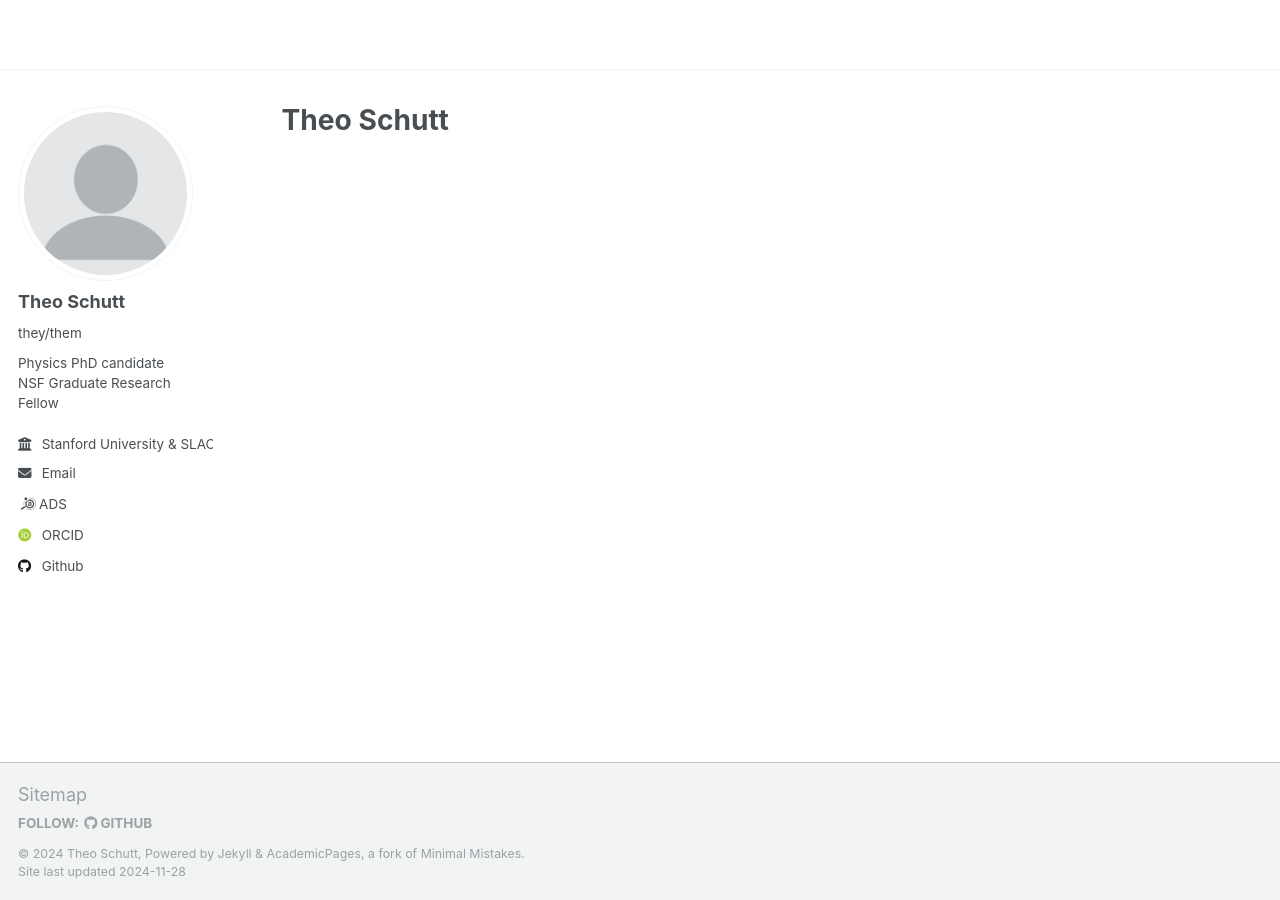
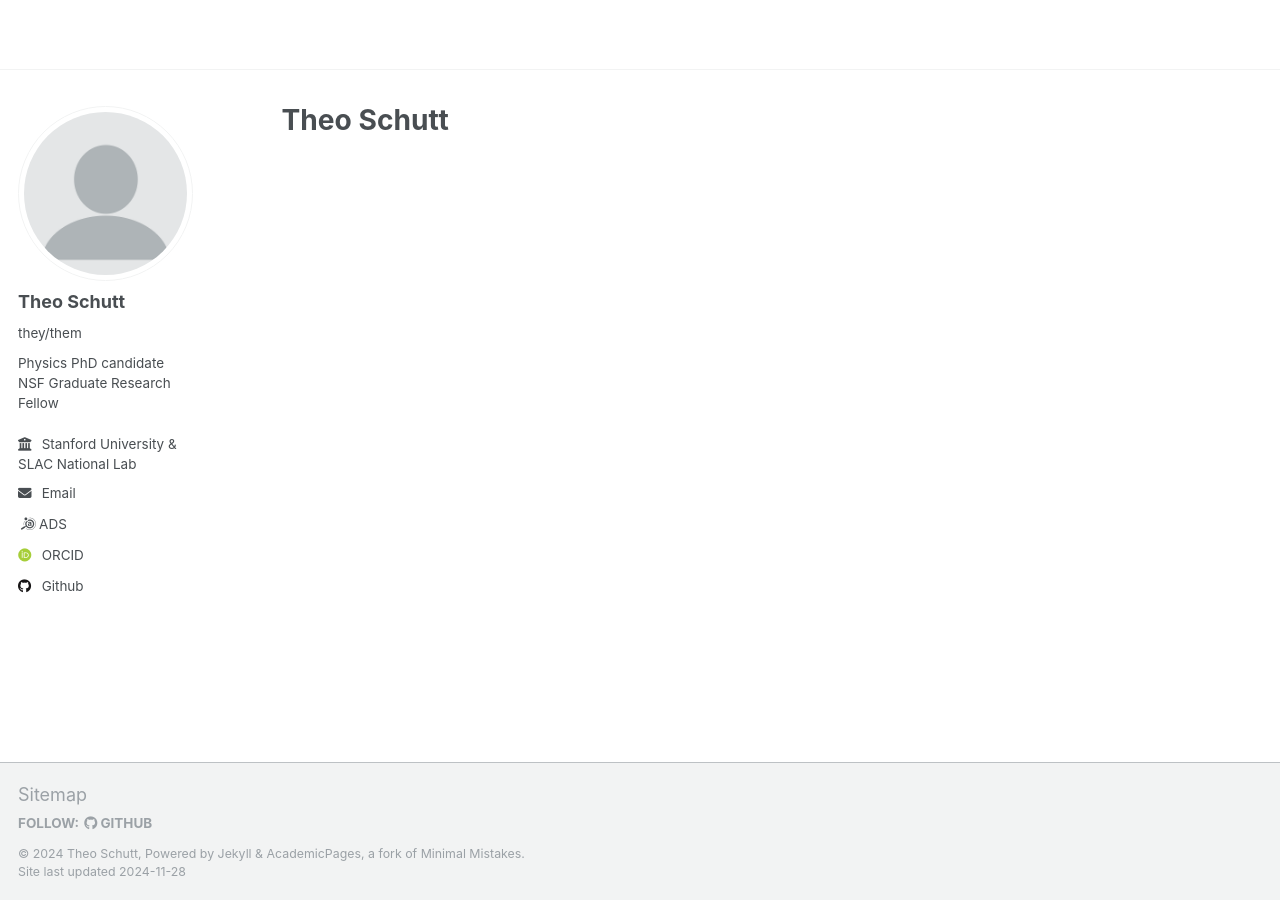
Before and after one commit to theoschutt/theoschutt.github.io, a Jekyll site: the page built from _pages/about.md, in a window 1280 px wide. Built offline with Jekyll 4.4.1, drawn with Linux system fonts in a browser that asks for light colours; some web fonts are replaced.

```diff
--- a/_config.yml
+++ b/_config.yml
@@ -26,7 +26,7 @@ author:
   pronouns         : "they/them"
   bio              : "Physics PhD candidate<br>NSF Graduate Research Fellow"
   location         : #
-  employer         : "Stanford University & SLAC National Lab"
+  employer         : "Stanford University &<br>SLAC National Lab"
   uri              : # URL
   email            : "schutt20@stanford.edu"
 
```
